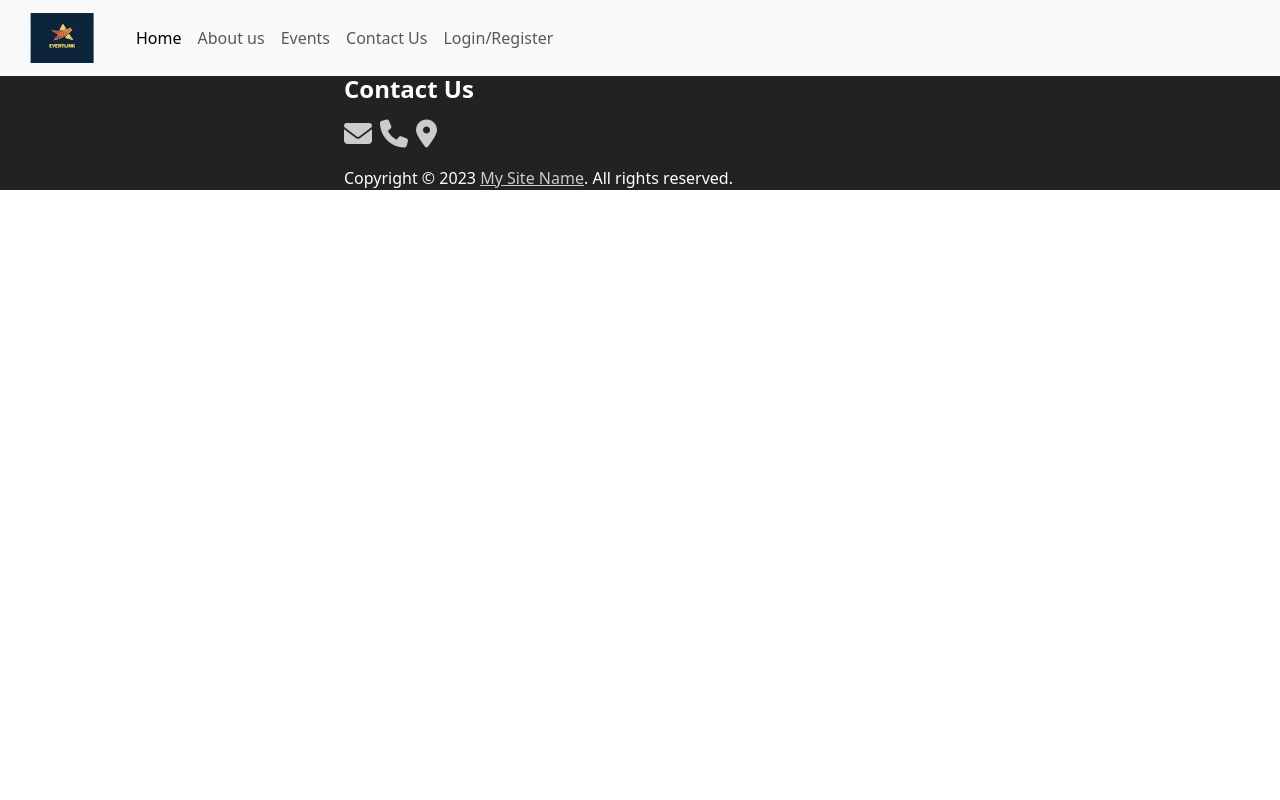
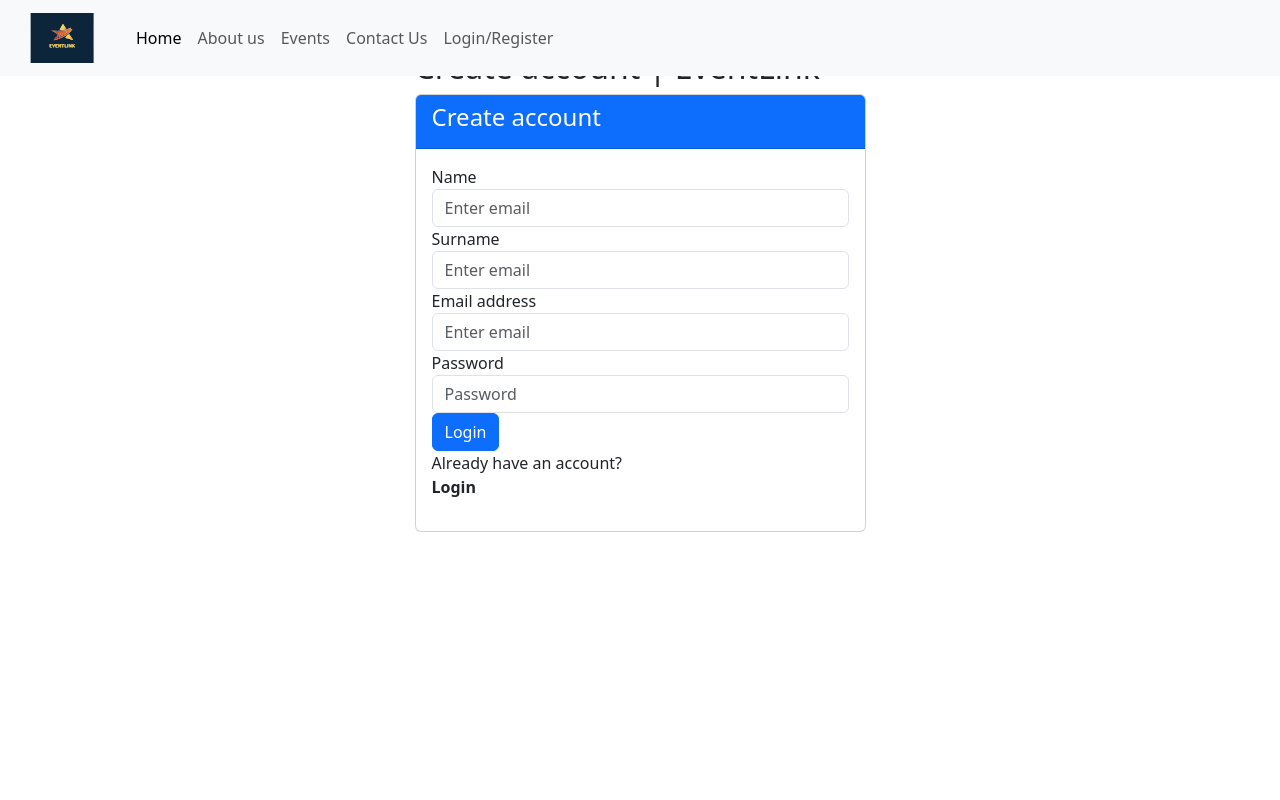
Before and after one commit to EventLinkOrg/event-link, a JavaScript app in the folder VueJsFrontEnd/vue-project/: page /register in a window 1280 px wide. Before the commit this address had no page. Shown: the top 800 px of the page. Built offline with nearby package versions, Linux system fonts and the light colour scheme.

Commit message:
Login, Register components and design, also routes

```diff
--- a/VueJsFrontEnd/vue-project/src/router/index.js
+++ b/VueJsFrontEnd/vue-project/src/router/index.js
@@ -44,6 +44,14 @@ const router = createRouter({
       meta: {
         title: 'Login',
       },
+    },
+    {
+      path: '/register',
+      name: 'Register',
+      component: () => import('../views/Register.vue'),
+      meta: {
+        title: 'Register',
+      },
     }
 
   ]
--- /dev/null
+++ b/VueJsFrontEnd/vue-project/src/views/Login.vue
@@ -0,0 +1,50 @@
+<template>
+
+    <div class="container">
+
+  <div class="row justify-content-center mt-5">
+    <div class="col-md-5 vh-100">
+      <div class="card">
+        <div class="card-header bg-primary text-white">
+          <h4>Login | EventLink</h4>
+        </div>
+        <div class="card-body">
+          <form>
+            <div class="form-group">
+              <label for="email">Email address</label>
+              <input type="email" class="form-control" id="email" aria-describedby="emailHelp" placeholder="Enter email">
+            </div>
+            <div class="form-group">
+              <label for="password">Password</label>
+              <input type="password" class="form-control" id="password" placeholder="Password">
+            </div>
+            <button type="submit" class="btn btn-primary">Login</button>
+            <p>Don't have account yet? <router-link class="nav-link" :to="{name: 'Register'}"><b>Register</b></router-link></p>
+          </form>
+        </div>
+      </div>
+    </div>
+  </div>
+</div>
+
+</template>
+
+<script>
+export default {
+    name: 'Login'
+
+}
+</script>
+
+<style>
+.container{
+      margin-top: 150px;
+
+
+}
+
+/* .card{
+ height: 400px;
+} */
+
+</style>
--- /dev/null
+++ b/VueJsFrontEnd/vue-project/src/views/Register.vue
@@ -0,0 +1,49 @@
+<template>
+      <div class="container">
+
+      <div class="row justify-content-center mt-5">
+        <div class="col-md-5 vh-100">
+            <h2 class="justify-content-center">Create account | EventLink</h2>
+          <div class="card">
+            <div class="card-header bg-primary text-white">
+              <h4>Create account</h4>
+            </div>
+            <div class="card-body">
+              <form>
+                <div class="form-group">
+                  <label for="email">Name</label>
+                  <input type="email" class="form-control" id="email" aria-describedby="emailHelp" placeholder="Enter email">
+                </div>
+                <div class="form-group">
+                  <label for="email">Surname</label>
+                  <input type="email" class="form-control" id="email" aria-describedby="emailHelp" placeholder="Enter email">
+                </div>
+
+                <div class="form-group">
+                  <label for="email">Email address</label>
+                  <input type="email" class="form-control" id="email" aria-describedby="emailHelp" placeholder="Enter email">
+                </div>
+                <div class="form-group">
+                  <label for="password">Password</label>
+                  <input type="password" class="form-control" id="password" placeholder="Password">
+                </div>
+                <button type="submit" class="btn btn-primary">Login</button>
+                <p>Already have an account? <router-link class="nav-link" :to="{name: 'Login'}"><b>Login</b></router-link></p>
+              </form>
+            </div>
+          </div>
+        </div>
+      </div>
+    </div>
+
+</template>
+
+<script>
+export default {
+name: 'Register',
+}
+</script>
+
+<style>
+
+</style>
```
